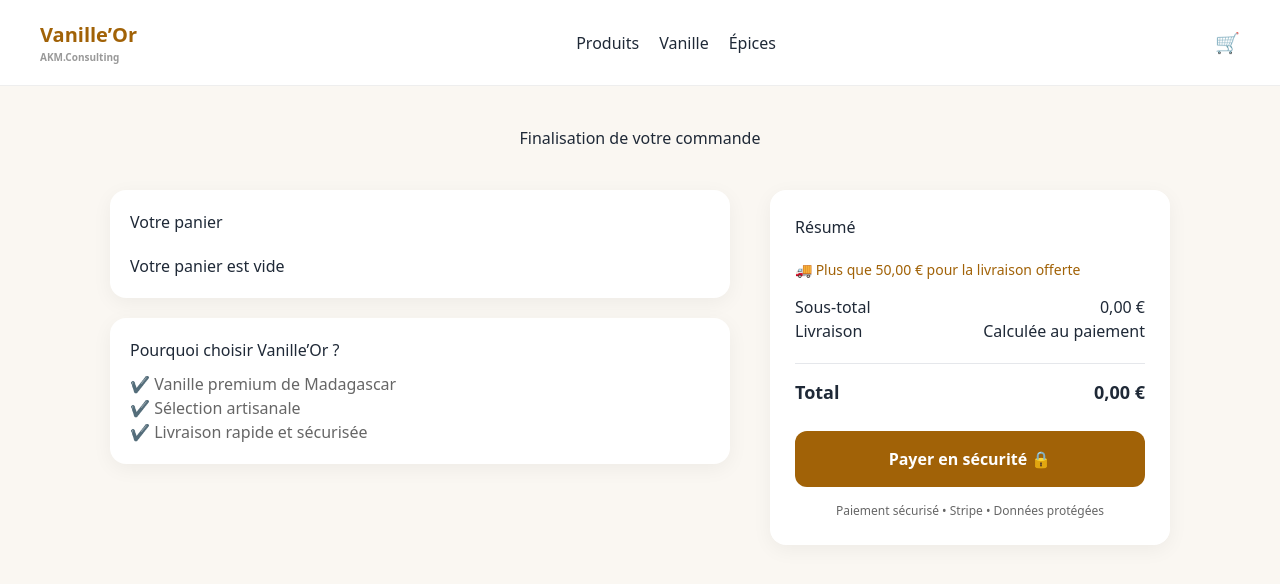
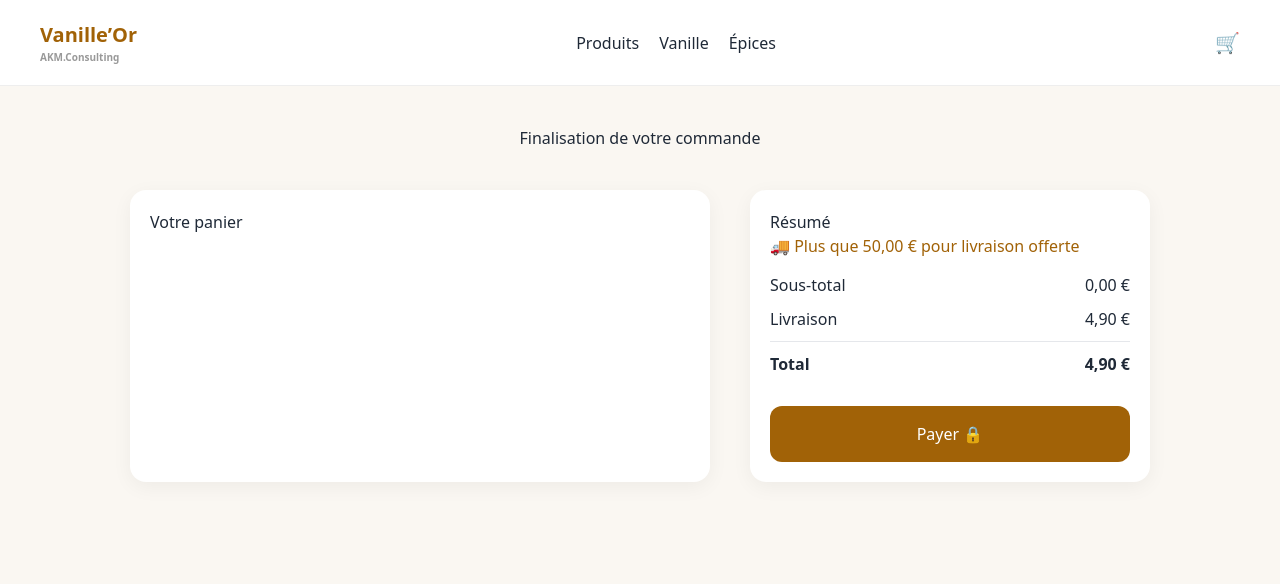
Before and after one commit to Nourdine84/vanille-shop, a Next.js app: page /checkout in a window 1280 px wide. Shown: the top 584 px of the page. Built offline with nearby package versions, Linux system fonts and the light colour scheme.

Commit message:
feat: dynamic shipping + checkout optimization

```diff
--- a/app/api/create-checkout-session/route.ts
+++ b/app/api/create-checkout-session/route.ts
@@ -29,8 +29,20 @@ export async function POST(req: Request) {
 
     const baseUrl = getBaseUrl(req);
 
+    // 💰 CALCUL TOTAL
+    const subtotal = body.cart.reduce(
+      (acc: number, item: any) =>
+        acc + item.priceCents * item.quantity,
+      0
+    );
+
+    // 🚚 LIVRAISON
+    const freeShippingThreshold = 5000;
+    const shippingCost = subtotal >= freeShippingThreshold ? 0 : 490;
+
     // 🔄 MAPPING PRODUITS
-    const lineItems = body.cart.map((item: any) => ({
+    const lineItems: Stripe.Checkout.SessionCreateParams.LineItem[] =
+      body.cart.map((item: any) => ({
         price_data: {
           currency: "eur",
           product_data: {
@@ -45,13 +57,26 @@ export async function POST(req: Request) {
         quantity: item.quantity,
       }));
 
+    // 🚚 AJOUT LIVRAISON (SEULEMENT SI > 0)
+    if (shippingCost > 0) {
+      lineItems.push({
+        price_data: {
+          currency: "eur",
+          product_data: {
+            name: "Frais de livraison",
+          },
+          unit_amount: shippingCost,
+        },
+        quantity: 1,
+      });
+    }
+
     // 💳 SESSION STRIPE PREMIUM
     const session = await stripe.checkout.sessions.create({
       mode: "payment",
       payment_method_types: ["card"],
       line_items: lineItems,
 
-      // 🔥 REDIRECTION DYNAMIQUE (clé)
       success_url: `${baseUrl}/success`,
       cancel_url: `${baseUrl}/checkout`,
 
@@ -66,16 +91,17 @@ export async function POST(req: Request) {
         enabled: true,
       },
 
-      // 💰 MARQUE
+      // 🔥 TRÈS IMPORTANT (future logique backend)
+      metadata: {
+        source: "vanilleor-shop",
+        subtotal: String(subtotal),
+        shipping: String(shippingCost),
+      },
+
       custom_text: {
         submit: {
           message: "Paiement sécurisé • Vanille’Or",
         },
-      },
-
-      // 📦 FUTUR TRACKING
-      metadata: {
-        source: "vanilleor-shop",
       },
     });
 
--- a/app/checkout/page.tsx
+++ b/app/checkout/page.tsx
@@ -1,4 +1,3 @@
-
 "use client";
 
 import { useState, useEffect } from "react";
@@ -26,17 +25,20 @@ export default function CheckoutPage() {
     setMounted(true);
   }, []);
 
-  if (!mounted) {
-    return null;
-  }
+  if (!mounted) return null;
 
-  const total = cart.reduce(
-    (acc: number, item: CartItem) => acc + item.priceCents * item.quantity,
+  const subtotal = cart.reduce(
+    (acc: number, item: CartItem) =>
+      acc + item.priceCents * item.quantity,
     0
   );
 
-  const freeShippingThreshold = 5000;
-  const remaining = freeShippingThreshold - total;
+  // 🚚 LIVRAISON
+  const freeShippingThreshold = 5000; // 50€
+  const shippingCost = subtotal >= freeShippingThreshold ? 0 : 490;
+  const total = subtotal + shippingCost;
+
+  const remaining = freeShippingThreshold - subtotal;
 
   const handleCheckout = async () => {
     if (!cart.length) {
@@ -46,16 +48,12 @@ export default function CheckoutPage() {
 
     setLoading(true);
 
-    if (typeof window !== "undefined" && (window as any).gtag) {
-      (window as any).gtag("event", "begin_checkout", {
+    // 🔥 TRACK CHECKOUT
+    if (typeof window !== "undefined") {
+      (window as any).gtag?.("event", "begin_checkout", {
         currency: "EUR",
         value: total / 100,
-        items: cart.map((item: CartItem) => ({
-          item_id: item.id,
-          item_name: item.name,
-          price: item.priceCents / 100,
-          quantity: item.quantity,
-        })),
+        items: cart,
       });
     }
 
@@ -65,23 +63,20 @@ export default function CheckoutPage() {
         headers: {
           "Content-Type": "application/json",
         },
-        body: JSON.stringify({ cart }),
+        body: JSON.stringify({
+          cart,
+          shippingCost,
+        }),
       });
-
-      if (!res.ok) {
-        throw new Error("Erreur API");
-      }
 
       const data = await res.json();
 
       if (data.url) {
         window.location.href = data.url;
-      } else {
-        throw new Error("Pas de redirection Stripe");
       }
     } catch (err) {
       console.error(err);
-      alert("Erreur lors du paiement");
+      alert("Erreur paiement");
     } finally {
       setLoading(false);
     }
@@ -89,183 +84,107 @@ export default function CheckoutPage() {
 
   return (
     <div style={{ background: "#faf7f2", minHeight: "100vh" }}>
-      <div
-        style={{
-          maxWidth: "1100px",
-          margin: "0 auto",
-          padding: "40px 20px",
-        }}
-      >
-        <h1 style={{ marginBottom: "40px", textAlign: "center" }}>
+      <div style={{ maxWidth: "1100px", margin: "0 auto", padding: "40px" }}>
+        <h1 style={{ textAlign: "center", marginBottom: "40px" }}>
           Finalisation de votre commande
         </h1>
 
-        <div
-          style={{
-            display: "grid",
-            gridTemplateColumns: "1fr 400px",
-            gap: "40px",
-          }}
-        >
-          <div>
-            <div
-              style={{
-                background: "white",
-                padding: "20px",
-                borderRadius: "16px",
-                boxShadow: "0 5px 20px rgba(0,0,0,0.05)",
-              }}
-            >
-              <h2 style={{ marginBottom: "20px" }}>Votre panier</h2>
+        <div style={{ display: "grid", gridTemplateColumns: "1fr 400px", gap: "40px" }}>
 
-              {cart.length === 0 && <p>Votre panier est vide</p>}
+          {/* PANIER */}
+          <div style={card}>
+            <h2>Votre panier</h2>
 
             {cart.map((item: CartItem) => (
-                <div
-                  key={item.id}
-                  style={{
-                    display: "flex",
-                    gap: "15px",
-                    marginBottom: "20px",
-                    alignItems: "center",
-                  }}
-                >
-                  <img
-                    src={item.imageUrl || "/images/product-vanille.jpg"}
-                    alt={item.name}
-                    style={{
-                      width: "80px",
-                      height: "80px",
-                      objectFit: "cover",
-                      borderRadius: "10px",
-                    }}
-                  />
-
-                  <div style={{ flex: 1 }}>
-                    <p style={{ fontWeight: "600" }}>{item.name}</p>
-
-                    <p style={{ fontSize: "14px", color: "#666" }}>
-                      Quantité : {item.quantity}
+              <div key={item.id} style={itemStyle}>
+                <p>{item.name}</p>
+                <p>
+                  {item.quantity} × {formatPrice(item.priceCents)}
                 </p>
-
-                    <p style={{ fontWeight: "600" }}>
-                      {formatPrice(item.priceCents * item.quantity)}
-                    </p>
-                  </div>
               </div>
             ))}
           </div>
 
-            <div
-              style={{
-                marginTop: "20px",
-                background: "white",
-                padding: "20px",
-                borderRadius: "16px",
-                boxShadow: "0 5px 20px rgba(0,0,0,0.05)",
-              }}
-            >
-              <h3>Pourquoi choisir Vanille’Or ?</h3>
+          {/* RESUME */}
+          <div style={card}>
+            <h2>Résumé</h2>
 
-              <p style={{ marginTop: "10px", color: "#666" }}>
-                ✔ Vanille premium de Madagascar <br />
-                ✔ Sélection artisanale <br />
-                ✔ Livraison rapide et sécurisée
-              </p>
-            </div>
-          </div>
-
-          <div>
-            <div
-              style={{
-                background: "white",
-                padding: "25px",
-                borderRadius: "16px",
-                boxShadow: "0 5px 20px rgba(0,0,0,0.05)",
-                position: "sticky",
-                top: "20px",
-              }}
-            >
-              <h2 style={{ marginBottom: "20px" }}>Résumé</h2>
-
-              <div style={{ fontSize: "14px", marginBottom: "15px" }}>
-                {remaining > 0 ? (
-                  <p style={{ color: "#a16207" }}>
-                    🚚 Plus que {formatPrice(remaining)} pour la livraison offerte
+            {/* SHIPPING MESSAGE */}
+            <div style={{ marginBottom: "15px" }}>
+              {shippingCost === 0 ? (
+                <p style={{ color: "green" }}>
+                  🎉 Livraison offerte
                 </p>
               ) : (
-                  <p style={{ color: "green" }}>🎉 Livraison offerte</p>
+                <p style={{ color: "#a16207" }}>
+                  🚚 Plus que {formatPrice(remaining)} pour livraison offerte
+                </p>
               )}
             </div>
 
-              <div style={{ display: "flex", justifyContent: "space-between" }}>
-                <span>Sous-total</span>
-                <span>{formatPrice(total)}</span>
-              </div>
-
-              <div
-                style={{
-                  display: "flex",
-                  justifyContent: "space-between",
-                  marginBottom: "20px",
-                }}
-              >
-                <span>Livraison</span>
-                <span>
-                  {total >= freeShippingThreshold
-                    ? "Offerte"
-                    : "Calculée au paiement"}
-                </span>
-              </div>
+            {/* PRICES */}
+            <Row label="Sous-total" value={formatPrice(subtotal)} />
+            <Row
+              label="Livraison"
+              value={shippingCost === 0 ? "Offerte" : formatPrice(shippingCost)}
+            />
 
             <hr />
 
-              <div
-                style={{
-                  display: "flex",
-                  justifyContent: "space-between",
-                  marginTop: "15px",
-                  fontWeight: "600",
-                  fontSize: "18px",
-                }}
-              >
-                <span>Total</span>
-                <span>{formatPrice(total)}</span>
-              </div>
+            <Row
+              label="Total"
+              value={formatPrice(total)}
+              bold
+            />
 
-              <button
-                onClick={handleCheckout}
-                disabled={loading}
-                style={{
-                  marginTop: "25px",
-                  width: "100%",
-                  background: loading ? "#999" : "#a16207",
-                  color: "white",
-                  padding: "16px",
-                  borderRadius: "12px",
-                  border: "none",
-                  cursor: loading ? "not-allowed" : "pointer",
-                  fontWeight: "600",
-                  fontSize: "16px",
-                }}
-              >
-                {loading ? "Redirection..." : "Payer en sécurité 🔒"}
+            {/* CTA */}
+            <button onClick={handleCheckout} style={cta}>
+              {loading ? "Chargement..." : "Payer 🔒"}
             </button>
-
-              <p
-                style={{
-                  marginTop: "15px",
-                  fontSize: "12px",
-                  color: "#666",
-                  textAlign: "center",
-                }}
-              >
-                Paiement sécurisé • Stripe • Données protégées
-              </p>
-            </div>
           </div>
         </div>
       </div>
     </div>
   );
 }
+
+/* COMPONENT ROW */
+function Row({ label, value, bold = false }: any) {
+  return (
+    <div
+      style={{
+        display: "flex",
+        justifyContent: "space-between",
+        margin: "10px 0",
+        fontWeight: bold ? 700 : 400,
+      }}
+    >
+      <span>{label}</span>
+      <span>{value}</span>
+    </div>
+  );
+}
+
+/* STYLES */
+const card = {
+  background: "white",
+  padding: "20px",
+  borderRadius: "16px",
+  boxShadow: "0 5px 20px rgba(0,0,0,0.05)",
+};
+
+const itemStyle = {
+  borderBottom: "1px solid #eee",
+  padding: "10px 0",
+};
+
+const cta = {
+  marginTop: "20px",
+  width: "100%",
+  background: "#a16207",
+  color: "white",
+  padding: "16px",
+  borderRadius: "12px",
+  border: "none",
+  cursor: "pointer",
+};
```
Lines whose indentation alone changed are shown as unchanged.
